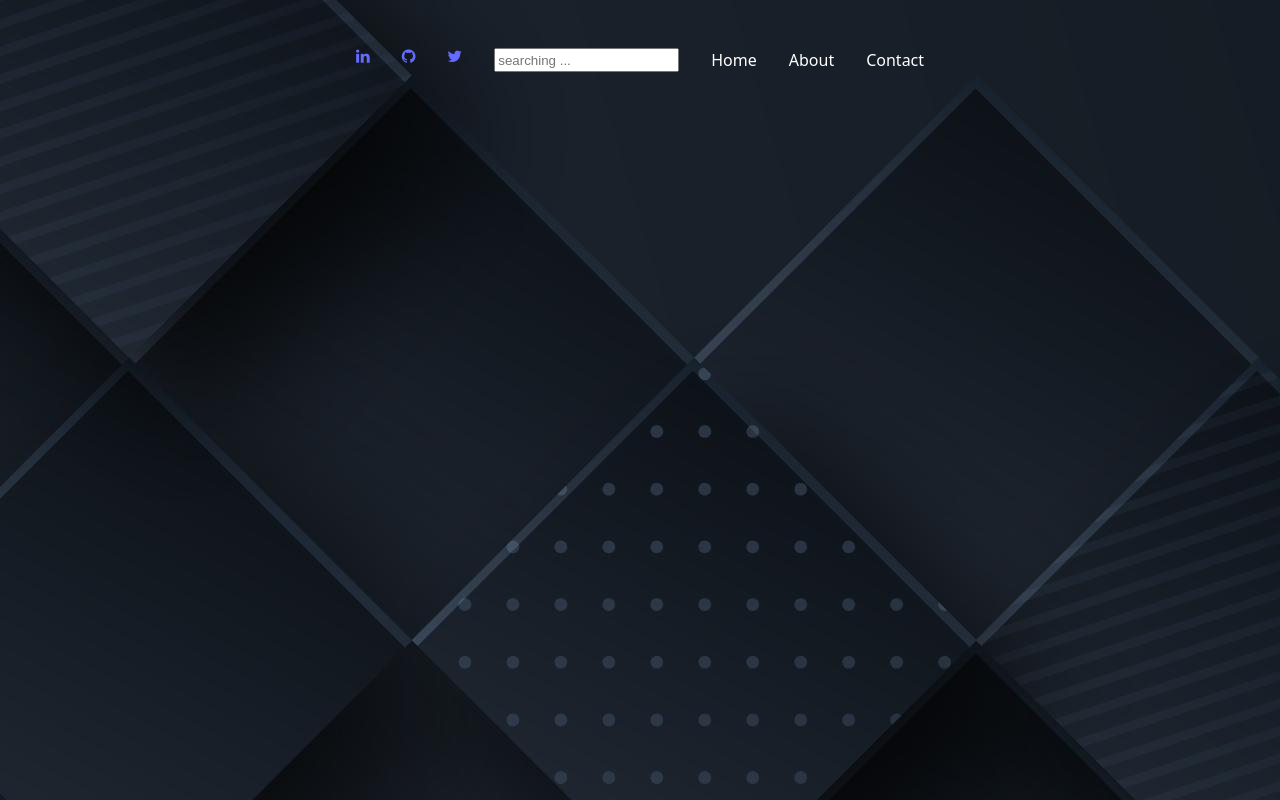
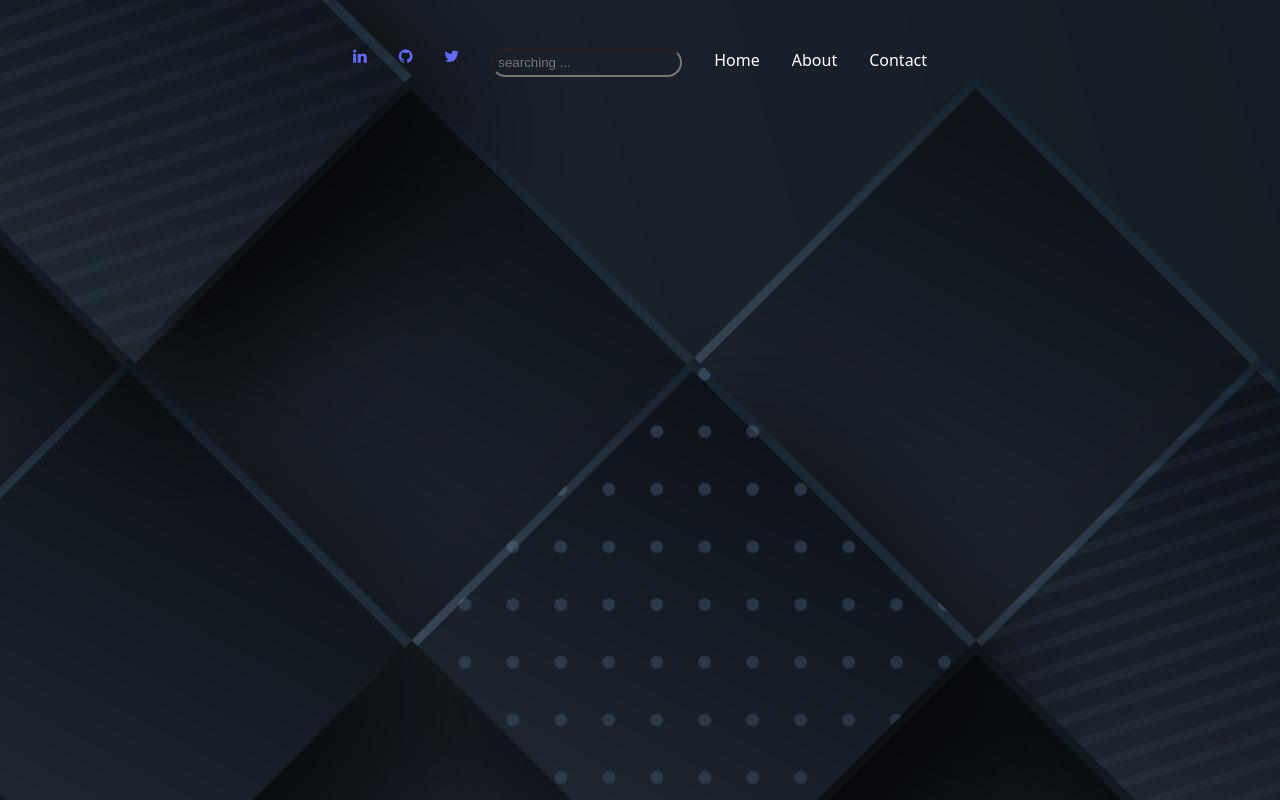
Before and after one commit to AminSBU/portfolio, a React (Vite) app in the folder jsPortfolio/: page / in a window 1280 px wide. Shown: the top 800 px of the page. Built offline with nearby package versions, Linux system fonts and the light colour scheme.

Commit message:
css for searching bar

```diff
--- /dev/null
+++ b/jsPortfolio/src/Header.css
@@ -0,0 +1,6 @@
+.search-input{
+    border-radius: 20px;
+    background-color: transparent;
+    color: white;
+    padding: 5px;
+}
--- a/jsPortfolio/src/Header.jsx
+++ b/jsPortfolio/src/Header.jsx
@@ -1,5 +1,5 @@
-// Header.jsx - Remove the Router imports since they're not used here
 import { Link } from 'react-router-dom';
+import './Header.css'
 
 function Header() {
   return (
```
